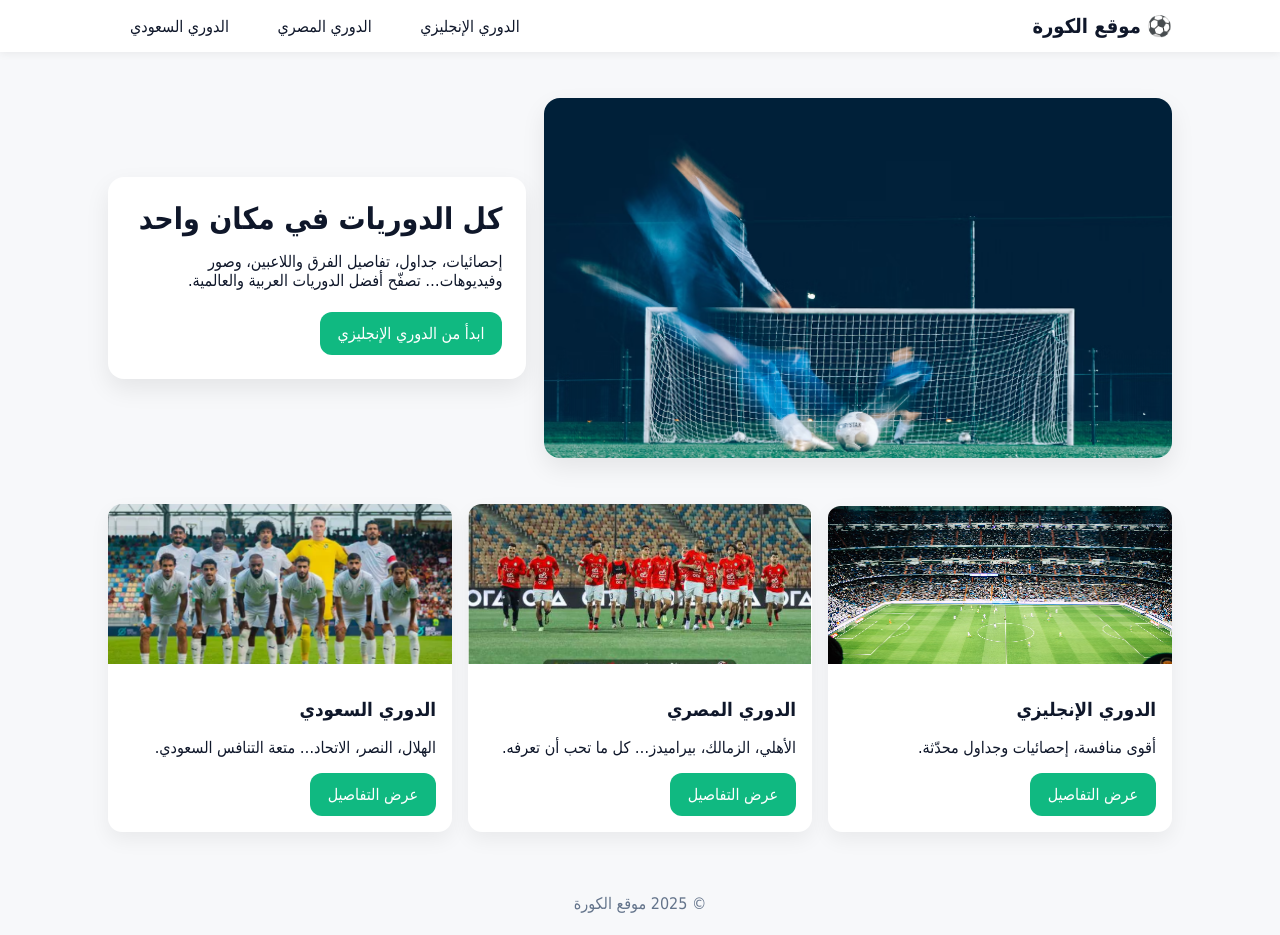
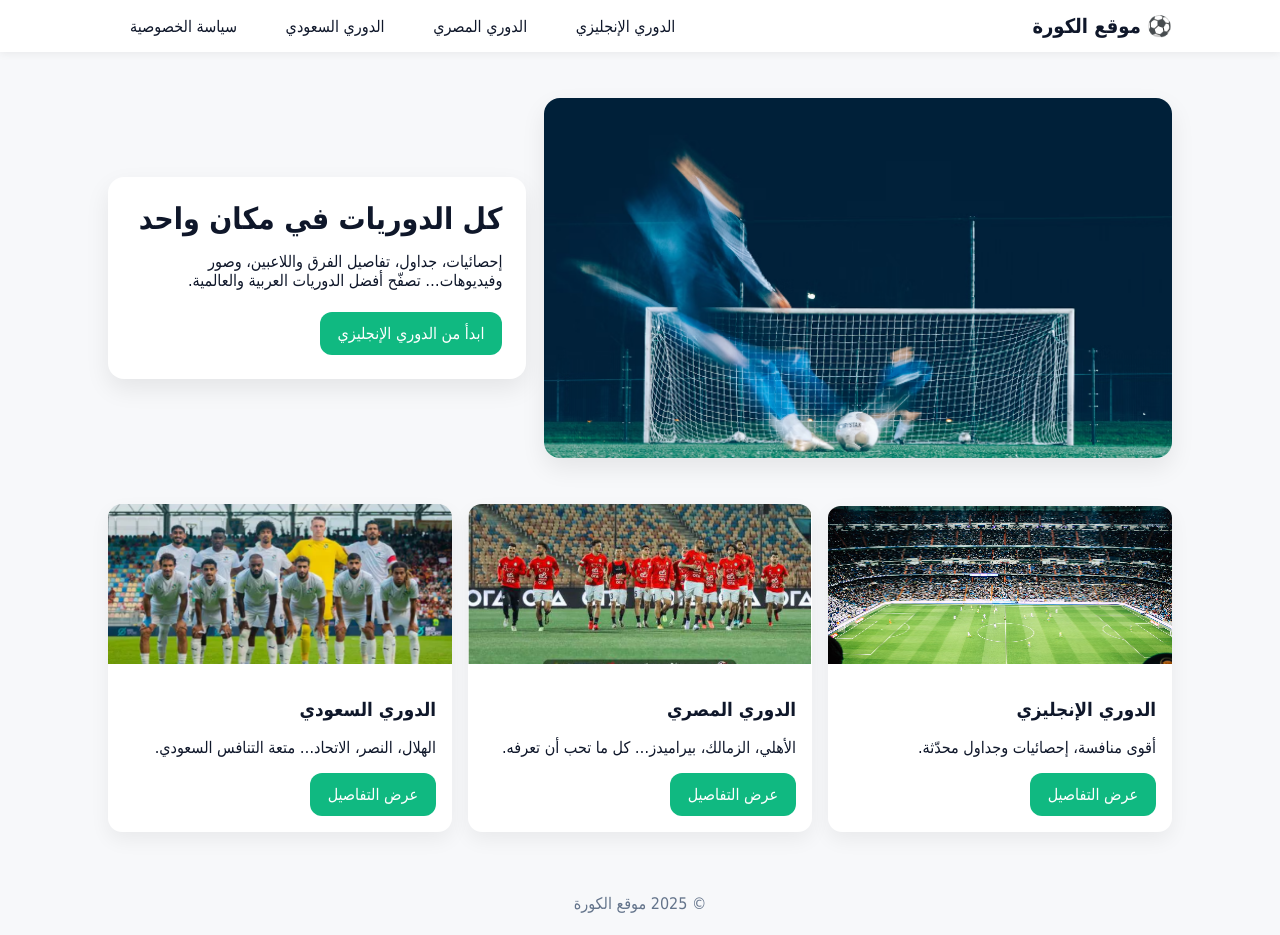
Before and after one commit to sawsanalajab8-hue/kora-site, a plain HTML site: page index.html in a window 1280 px wide. Drawn offline with Linux system fonts and the light colour scheme.

Commit message:
Update index.html

```diff
--- a/index.html
+++ b/index.html
@@ -36,6 +36,7 @@
         <a href="premier-league.html">الدوري الإنجليزي</a>
         <a href="egypt-league.html">الدوري المصري</a>
         <a href="saudi-league.html">الدوري السعودي</a>
+        <a href="privacy.html">سياسة الخصوصية</a>
       </div>
     </nav>
   </header>
```
